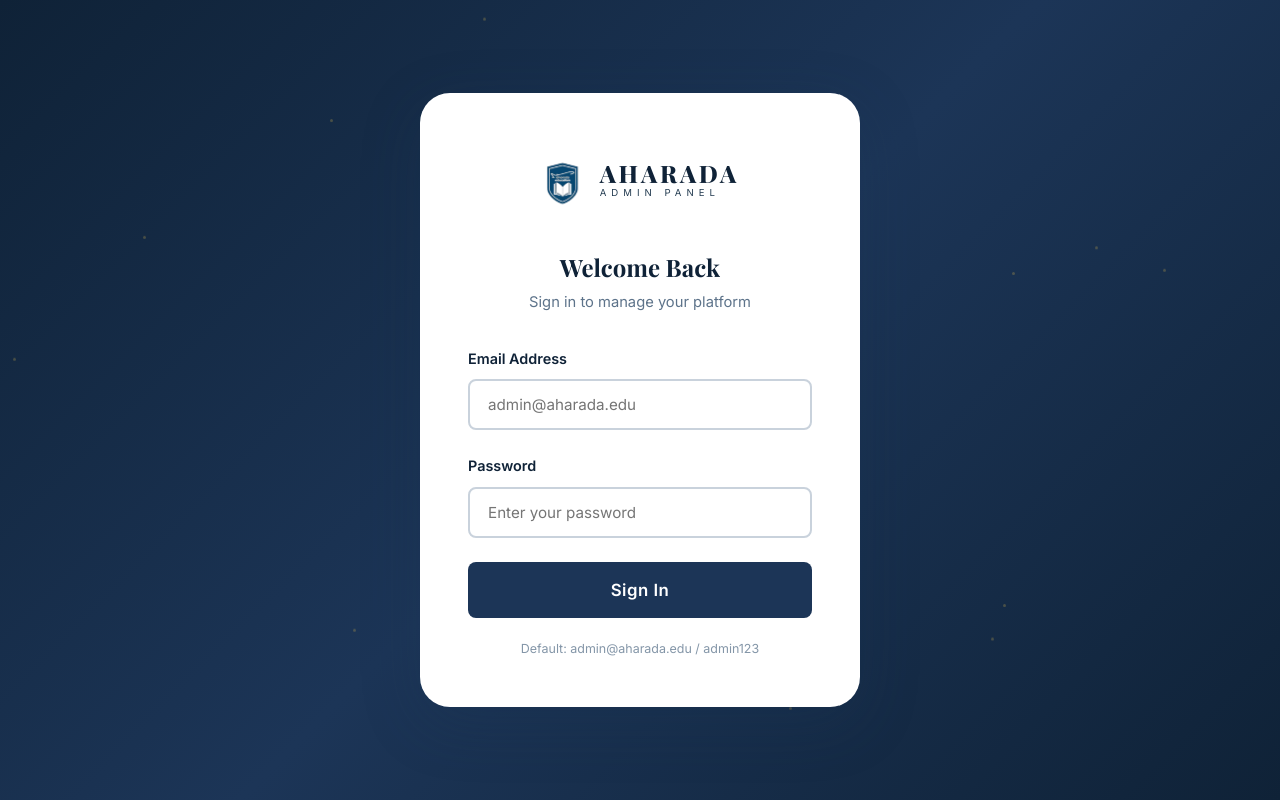
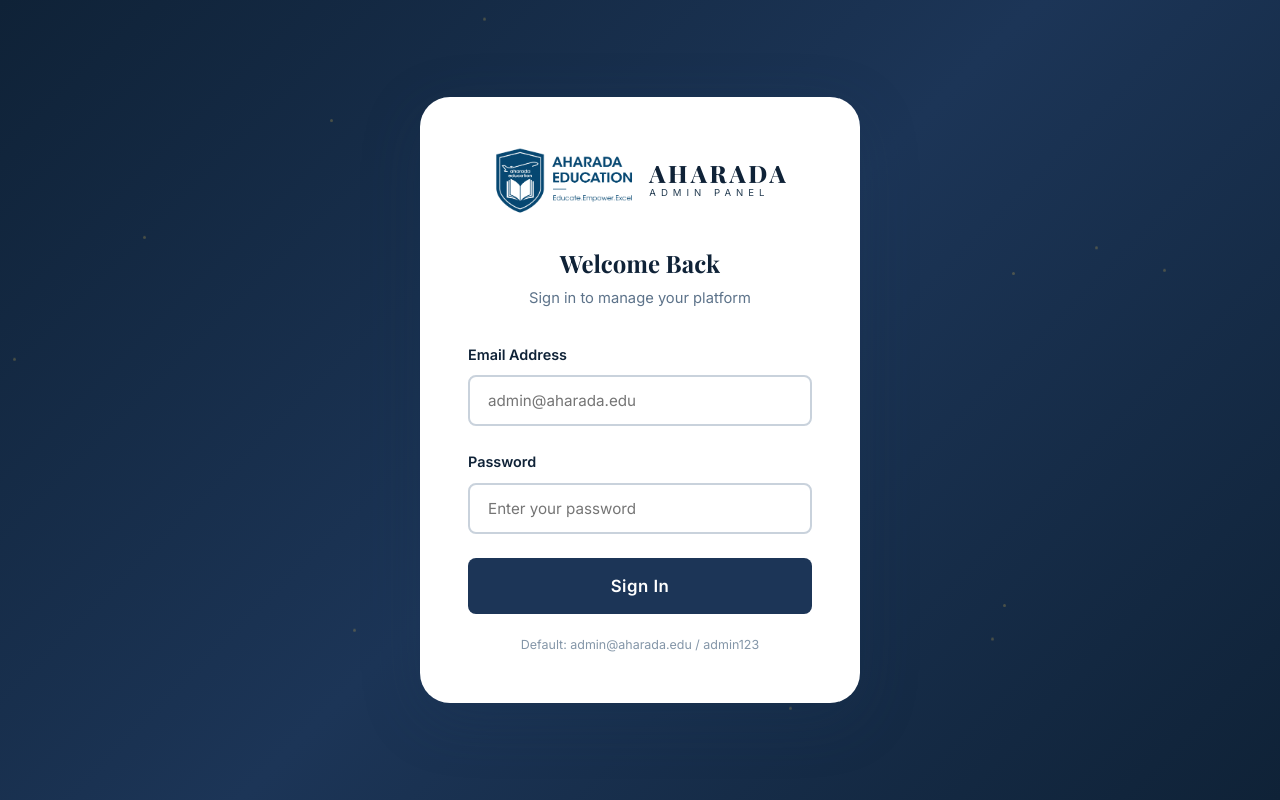
Before and after one commit to Nitin-data-domain/updated-ae, a React (Vite) app in the folder client/: page /admin/login in a window 1280 px wide. Built offline with nearby package versions, Linux system fonts and the light colour scheme; no server answers.

Commit message:
feat: restore full logo with text in navbar header

```diff
--- a/client/src/components/Logo.jsx
+++ b/client/src/components/Logo.jsx
@@ -1,16 +1,17 @@
-import aeLogoIcon from '../assets/ae-logo-icon.png'
+import aeLogo from '../assets/ae-logo.png'
 
 export default function Logo({ className = '', size = 'default' }) {
-  const heights = { small: 48, default: 80, large: 80, hero: 100 }
+  const heights = { small: 48, default: 72, large: 72, hero: 90 }
   const h = heights[size] || heights.default
 
   return (
     <img
-      src={aeLogoIcon}
+      src={aeLogo}
       alt="Aharada Education"
       style={{
         height: `${h}px`,
         width: 'auto',
+        maxWidth: '240px',
         objectFit: 'contain',
         objectPosition: 'left center',
         display: 'block',
```
